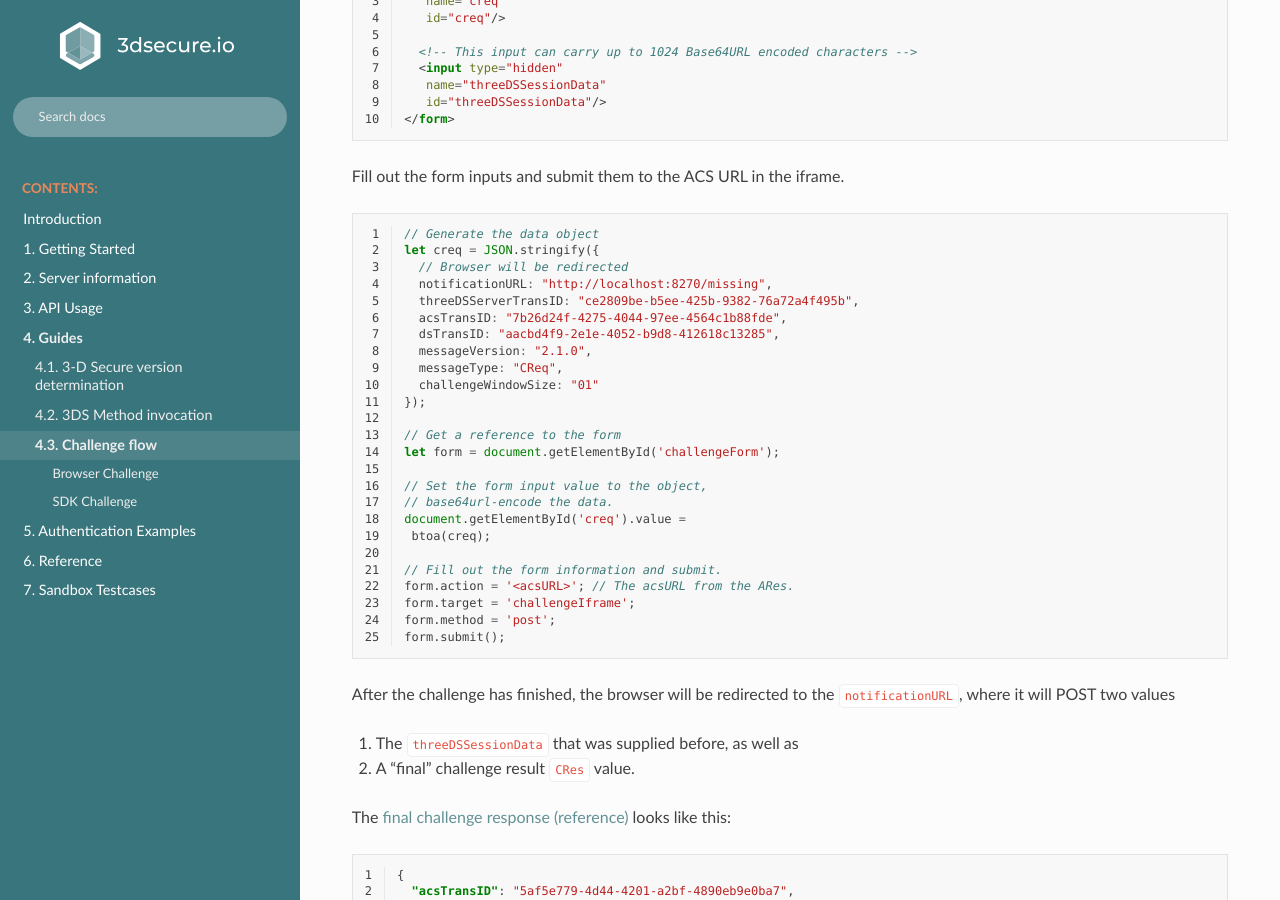
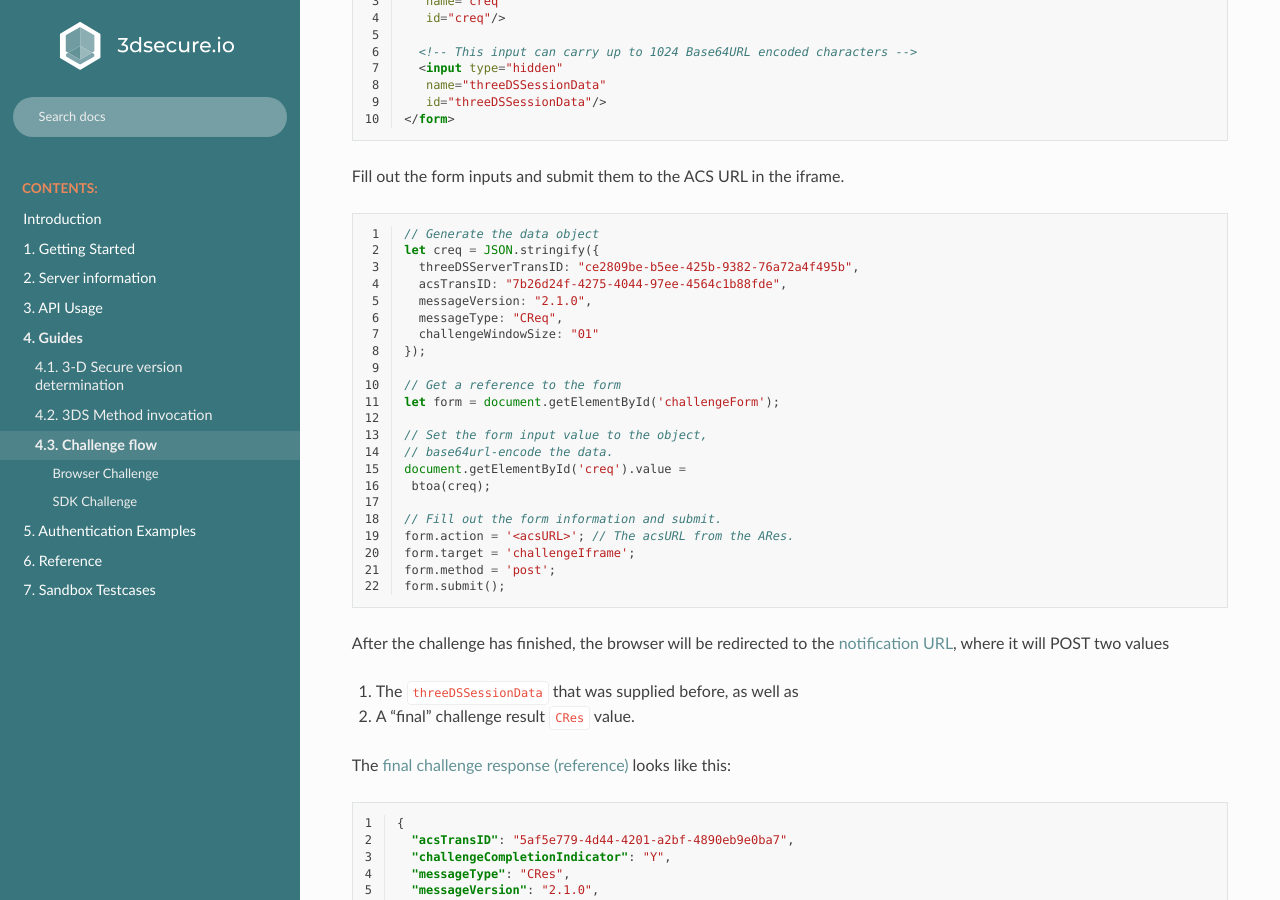
Before and after one commit to clearhaus/3DSv2-api-documentation, a Sphinx documentation site: the page built from source/challenge_flow.rst, in a window 1280 px wide and 900 px high, scrolled down 564 px. Built offline with Sphinx 7.4.7 and the Read the Docs theme 2.0.0, drawn with Linux system fonts in a browser that asks for light colours.

Commit message:
Fix bad example in Challenge guide

```diff
--- a/source/challenge_flow.rst
+++ b/source/challenge_flow.rst
@@ -44,11 +44,8 @@ Fill out the form inputs and submit them to the ACS URL in the iframe.
 
    // Generate the data object
    let creq = JSON.stringify({
-     // Browser will be redirected
-     notificationURL: "http://localhost:8270/missing",
      threeDSServerTransID: "ce2809be-b5ee-425b-9382-76a72a4f495b",
      acsTransID: "7b26d24f-4275-4044-97ee-4564c1b88fde",
-     dsTransID: "aacbd4f9-2e1e-4052-b9d8-412618c13285",
      messageVersion: "2.1.0",
      messageType: "CReq",
      challengeWindowSize: "01"
@@ -71,7 +68,8 @@ Fill out the form inputs and submit them to the ACS URL in the iframe.
 .. TODO: Describe the callback.
 
 After the challenge has finished, the browser will be redirected to the
-``notificationURL``, where it will POST two values
+`notification URL </reference.html#attr-AReq-notificationURL>`_, where it will
+POST two values
 
 1. The ``threeDSSessionData`` that was supplied before, as well as
 2. A "final" challenge result ``CRes`` value.
```
